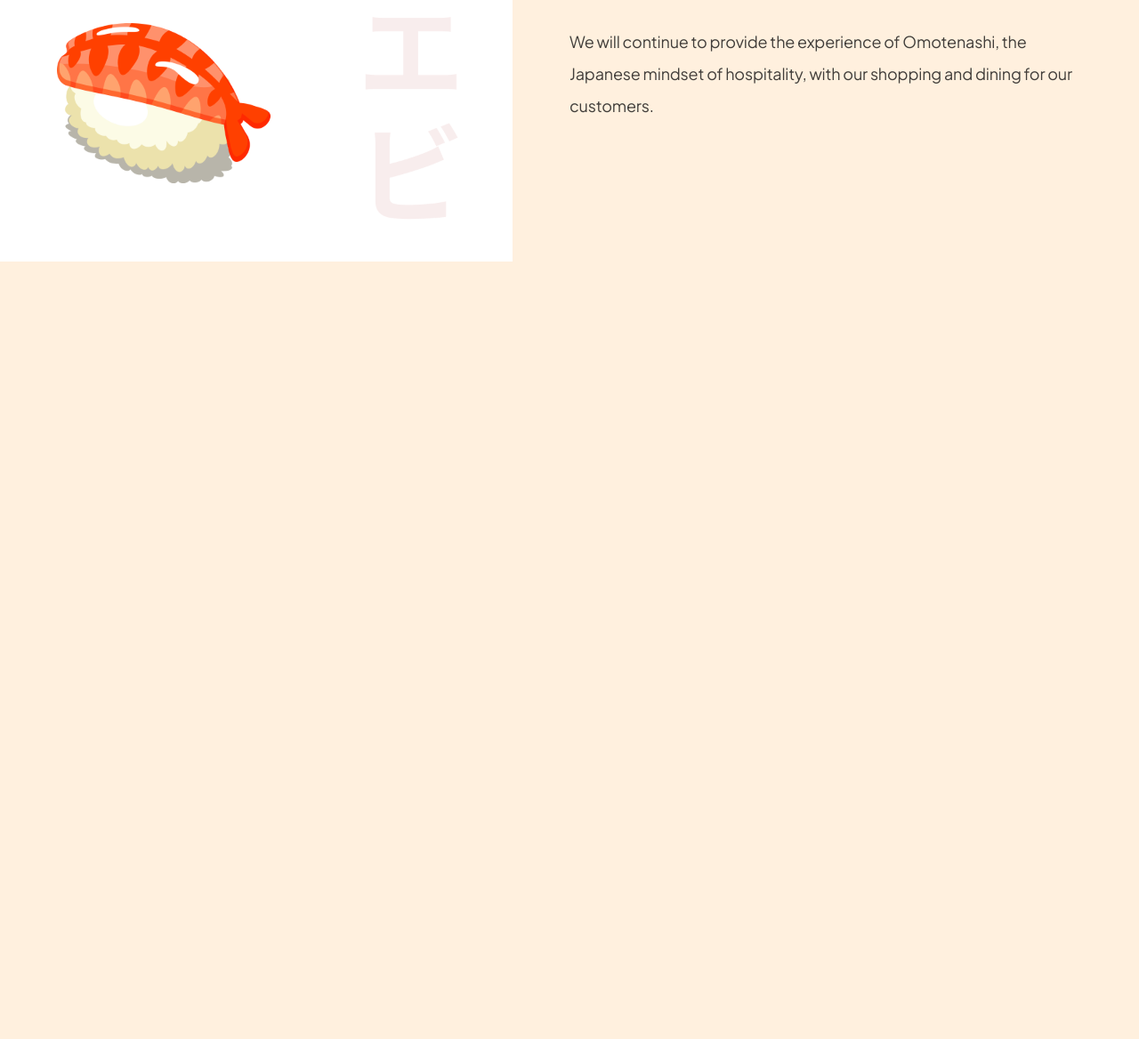
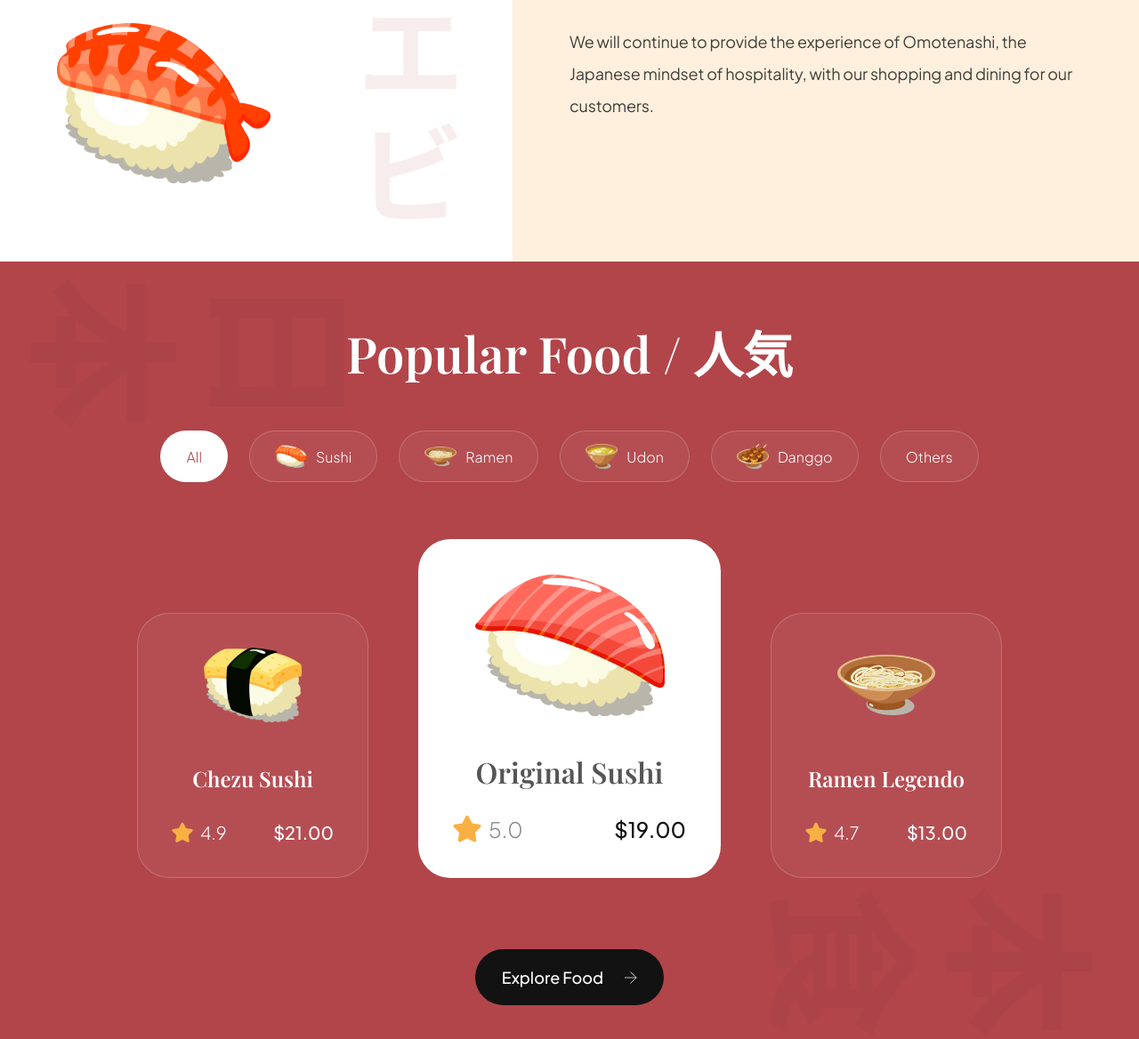
Before and after one commit to anisaberjani1/sushi, a plain HTML site: page index.html in a window 1280 px wide. Shown: the part 1252-2420 px from the top of the page at 89% size. Before the commit the page ends 1546 px from the top, so only its background shows below. Drawn offline with nearby package versions, Linux system fonts and the light colour scheme; a script that the page names is missing.

Commit message:
Popular section

```diff
--- a/css/sections/popular.css
+++ b/css/sections/popular.css
@@ -0,0 +1,195 @@
+.popular-foods{
+    padding: 64px;
+
+    display: flex;
+    flex-direction: column;
+
+    background-color: var(--primary-color);
+    background-image: url('../../assets/popular_bg.png');
+    background-position: center;
+    background-repeat: no-repeat;
+    background-size: contain;
+
+    overflow: hidden;
+}
+
+.popular-foods__title{
+    font-size: 56px;
+    font-family: var(--playfair-display);
+    font-weight: 600;
+    line-height: 78px;
+    color: #fff;
+    text-align: center;
+}
+
+.popular-foods__filters{
+    margin-top: 48px;
+    max-width: 100%;
+    overflow-x: auto;
+
+    display: flex;
+    justify-content: center;
+    gap: 24px;
+}
+
+.popular-foods__filter-btn{
+    padding: 10px 28px;
+    display: flex;
+    flex-direction: row;
+    align-items: center;
+    gap: 10px;
+
+    background: rgba(255, 255, 255, 0.05);
+    border: 1px solid rgba(255, 255, 255, 0.2);
+    border-radius: 46px;
+
+    font-size: 16px;
+    font-weight: 300;
+    line-height: 25px;
+    font-family: var(--plus-jakarta-sans);
+    color: #fff;
+    cursor: pointer;
+}
+
+.popular-foods__filter-btn img{
+    width: 36px;
+    height: 36px;
+    object-fit: contain;
+}
+
+.popular-foods__filter-btn.active{
+    background: #fff;
+    color: var(--primary-color);
+}
+
+.popular-foods__filter-btn:hover{
+    background: #fff;
+    color: var(--primary-color);
+}
+
+.popular-foods__catalogue{
+    margin-top: 64px;
+
+    display: flex;
+    justify-content: center;
+    align-items: flex-end;
+    flex-wrap: wrap;
+    gap: 56px;
+}
+
+.popular-foods__button{
+    width: fit-content;
+    padding: 20px 30px;
+    margin: 80px auto 0;
+    font-weight: 500;
+    font-size: 18px;
+    line-height: 23px;
+    font-family: var(--plus-jakarta-sans);
+    color: #fff;
+    border: none;
+    outline: none;
+    background: var(--secondary-color);
+    border-radius: 64px;
+    cursor: pointer;
+}
+
+.popular-foods__button img{
+    width: 14px;
+    height: 14px;
+    object-fit: contain;
+    margin-left: 21px;
+}
+
+.popular-foods__card{
+    padding: 38px;
+    min-width: 260px;
+    height: fit-content;
+
+    display: flex;
+    align-items: center;
+    flex-direction: column;
+
+    border-radius: 36px;
+
+    background: rgba(255, 255, 255, 0.05);
+    border: 1px solid rgba(255, 255, 255, 0.2);
+}
+
+.popular-foods__card-image{
+    width: 110px;
+    height: 84px;
+    object-fit: contain;
+}
+
+.popular-foods__card-title{
+    margin-top: 47px;
+    font-weight: 600;
+    font-size: 24px;
+    line-height: 32px;
+    font-family: var(--playfair-display);
+    color: #fff;
+    text-align: center;
+}
+
+.popular-foods__card-details{
+    width: 100%;
+    margin-top: 32px;
+}
+
+.popular-foods__card-rating{
+    display: flex;
+    align-items: center;
+    gap: 8px;
+}
+
+.popular-foods__card-rating img{
+    width: 24px;
+    height: 24px;
+    object-fit: contain;
+}
+
+.popular-foods__card-rating p{
+    font-size: 20px;
+    font-weight: 300;
+    font-family: var(--plus-jakarta-sans);
+    color: #fff;
+}
+
+.popular-foods__card-price {
+    font-size: 20px;
+    font-weight: 500;
+    font-family: var(--plus-jakarta-sans);
+    color: #fff;
+}
+
+.popular-foods__card.active-card{
+    background: #fff;
+    min-width: 340px;
+}
+
+.popular-foods__card.active-card
+.popular-foods__card-image{
+    width: 214px;
+    height: 160px;
+}
+.popular-foods__card.active-card
+.popular-foods__card-title{
+    color: var(--black-500);
+    font-size: 32px;
+}
+
+.popular-foods__card.active-card
+.popular-foods__card-rating img{
+    width: 32px;
+    height: 32px;
+}
+.popular-foods__card.active-card
+.popular-foods__card-rating p{
+    font-size: 24px;
+    color: var(--gray-100);
+}
+.popular-foods__card.active-card
+.popular-foods__card-price{
+    font-size: 24px;
+    color: var(--secondary-color);
+}
--- a/css/style.css
+++ b/css/style.css
@@ -5,8 +5,8 @@
 @import url("sections/header.css");
 @import url("sections/hero.css");
 @import url("sections/about.css");
-/* @import url("sections/popular.css");
-@import url("sections/trending.css");
+@import url("sections/popular.css");
+/* @import url("sections/trending.css");
 @import url("sections/subscribe.css");
 @import url("sections/footer.css"); */
 
--- a/index.html
+++ b/index.html
@@ -110,6 +110,72 @@
       </div>
     </section>
 
+    <section class="popular-foods" id="menu">
+      <h2 class="popular-foods__title">Popular Food / 人気</h2>
+      <div class="popular-foods__filters sushi__hide-scrollbar">
+        <button class="popular-foods__filter-btn active">All</button>
+        <button class="popular-foods__filter-btn">
+          <img src="assets/sushi-9.png" alt="sushi 9" />
+          Sushi
+        </button>
+        <button class="popular-foods__filter-btn">
+          <img src="assets/sushi-8.png" alt="sushi 8" />
+          Ramen
+        </button>
+        <button class="popular-foods__filter-btn">
+          <img src="assets/sushi-7.png" alt="sushi 7" />
+          Udon
+        </button>
+        <button class="popular-foods__filter-btn">
+          <img src="assets/sushi-6.png" alt="sushi 6" />
+          Danggo
+        </button>
+        <button class="popular-foods__filter-btn">Others</button>
+      </div>
+
+      <div class="popular-foods__catalogue">
+        <article class="popular-foods__card">
+          <img class="popular-foods__card-image" src="assets/sushi-12.png" alt="sushi 12">
+          <h4 class="popular-foods__card-title">Chezu Sushi</h4>
+          <div class="popular-foods__card-details flex-between">
+            <div class="popular-foods__card-rating">
+              <img src="assets/star.svg" alt="start">
+              <p>4.9</p>
+            </div>
+
+            <p class="popular-foods__card-price">$21.00</p>
+          </div>
+        </article>
+        <article class="popular-foods__card active-card">
+          <img class="popular-foods__card-image" src="assets/sushi-11.png" alt="sushi 11">
+          <h4 class="popular-foods__card-title">Original Sushi</h4>
+          <div class="popular-foods__card-details flex-between">
+            <div class="popular-foods__card-rating">
+              <img src="assets/star.svg" alt="start">
+              <p>5.0</p>
+            </div>
+
+            <p class="popular-foods__card-price">$19.00</p>
+          </div>
+        </article>
+        <article class="popular-foods__card">
+          <img class="popular-foods__card-image" src="assets/sushi-10.png" alt="sushi 10">
+          <h4 class="popular-foods__card-title">Ramen Legendo</h4>
+          <div class="popular-foods__card-details flex-between">
+            <div class="popular-foods__card-rating">
+              <img src="assets/star.svg" alt="start">
+              <p>4.7</p>
+            </div>
+
+            <p class="popular-foods__card-price">$13.00</p>
+          </div>
+        </article>
+      </div>
+      <button class="popular-foods__button">
+        Explore Food <img src="assets/arrow-right.svg" alt="arrow right" />
+      </button>
+    </section>
+
     <script src="js/script.js" type="module"></script>
   </body>
 </html>
```
